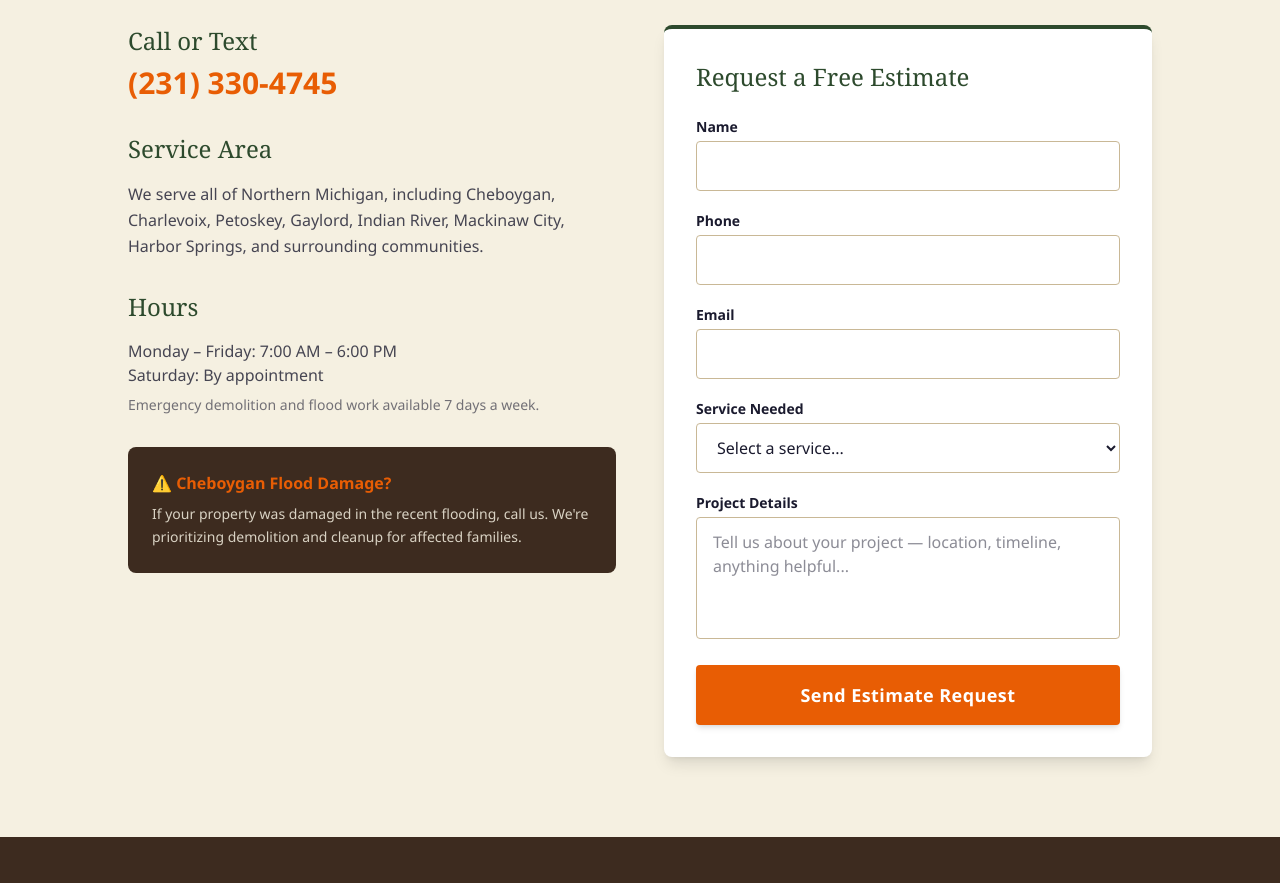
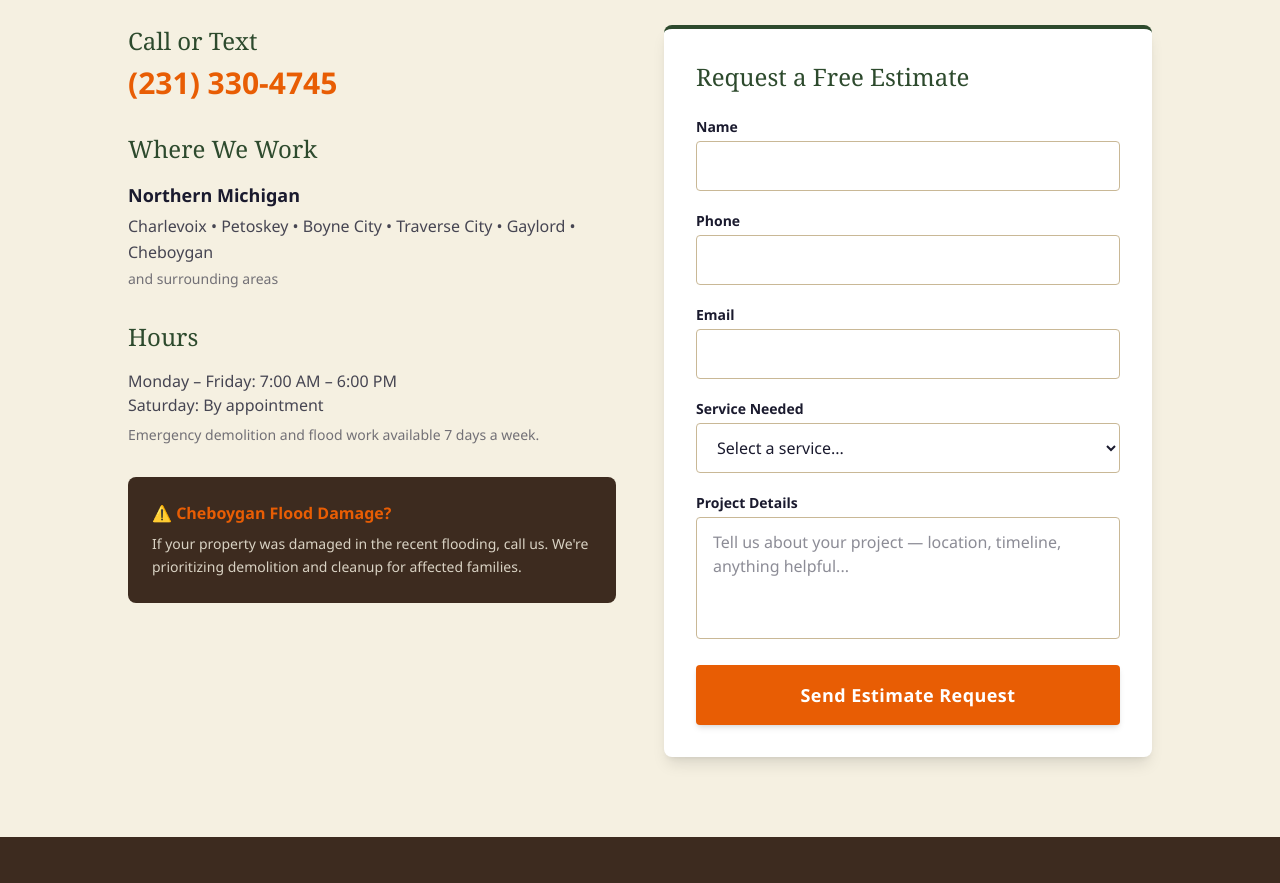
Before and after one commit to Sherryfarmshop/great-lakes-excavating, a Next.js app: page / in a window 1280 px wide. Shown: the part 5960-6843 px from the top of the page. Built offline with nearby package versions, Linux system fonts and the light colour scheme.

Commit message:
Update service area to Where We Work

```diff
--- a/src/components/Contact.tsx
+++ b/src/components/Contact.tsx
@@ -32,10 +32,12 @@ export default function Contact() {
             </div>
 
             <div>
-              <h3 className="font-heading text-2xl text-forest mb-4">Service Area</h3>
+              <h3 className="font-heading text-2xl text-forest mb-4">Where We Work</h3>
+              <p className="text-dark-text font-bold text-lg mb-1">Northern Michigan</p>
               <p className="text-dark-text/80 leading-relaxed">
-                We serve all of Northern Michigan, including Cheboygan, Charlevoix, Petoskey, Gaylord, Indian River, Mackinaw City, Harbor Springs, and surrounding communities.
+                Charlevoix &bull; Petoskey &bull; Boyne City &bull; Traverse City &bull; Gaylord &bull; Cheboygan
               </p>
+              <p className="text-dark-text/60 text-sm mt-1">and surrounding areas</p>
             </div>
 
             <div>
```
